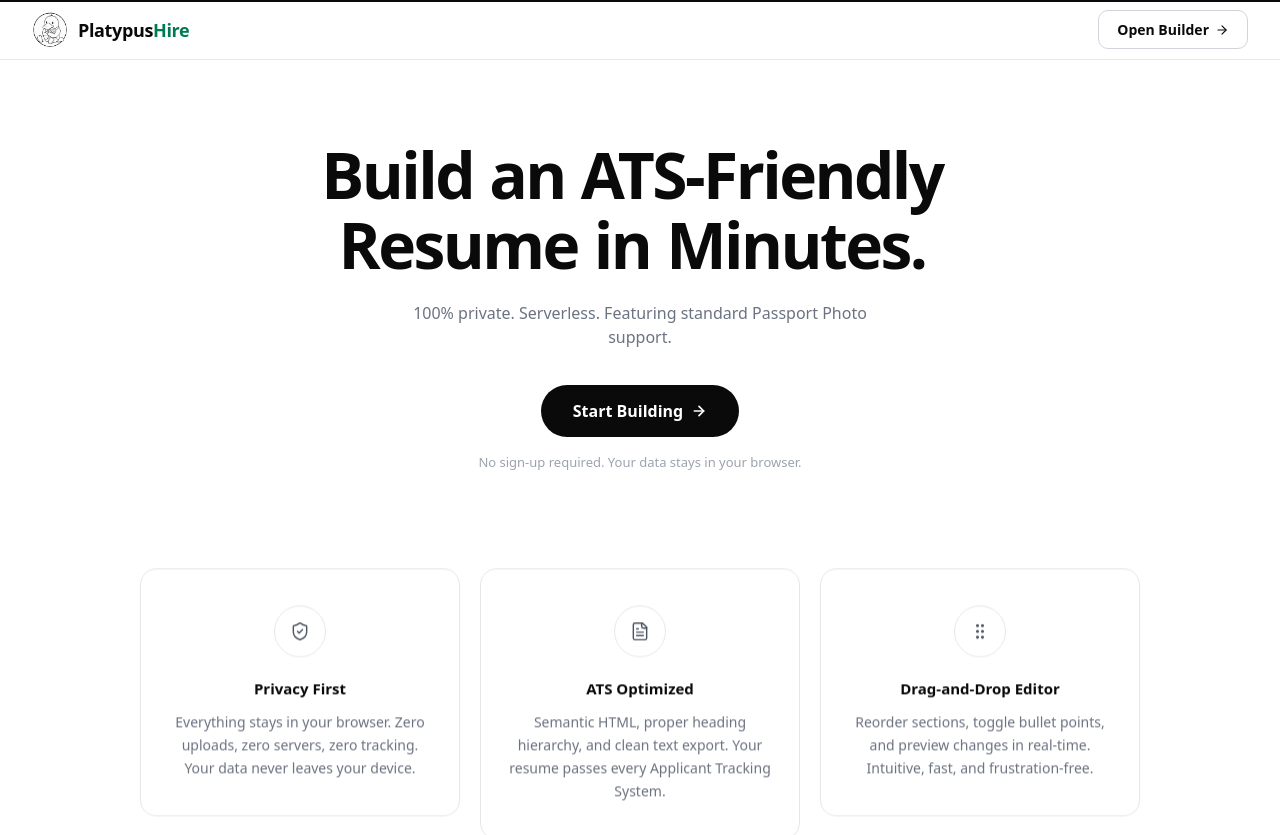
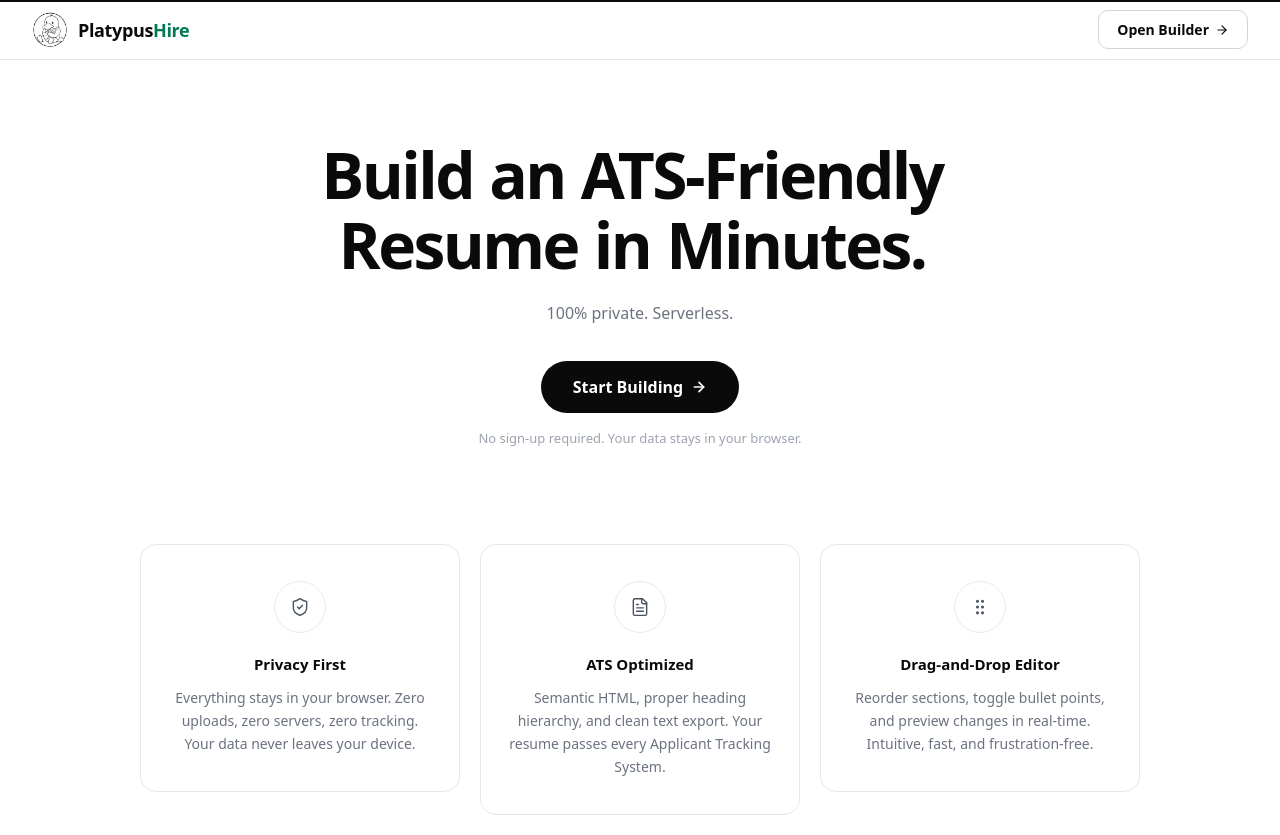
Before and after one commit to mohdsafik360-rgb/PlatypusHire, a Next.js app: page / in a window 1280 px wide. Shown: the top 835 px of the page. Built offline with nearby package versions, Linux system fonts and the light colour scheme.

Commit message:
feat: add OriginalLandingPage component with framer-motion animations and parallax effects

```diff
--- a/src/components/landing-original/OriginalLandingPage.tsx
+++ b/src/components/landing-original/OriginalLandingPage.tsx
@@ -281,7 +281,7 @@ export default function OriginalLandingPage() {
             transition={{ duration: 0.6, delay: 0.9 }}
             style={{ fontSize: 16, color: "#6b7280", margin: "0 0 36px", maxWidth: 480 }}
           >
-            100% private. Serverless. Featuring standard Passport Photo support.
+            100% private. Serverless.
           </motion.p>
 
           {/* CTA button */}
```
